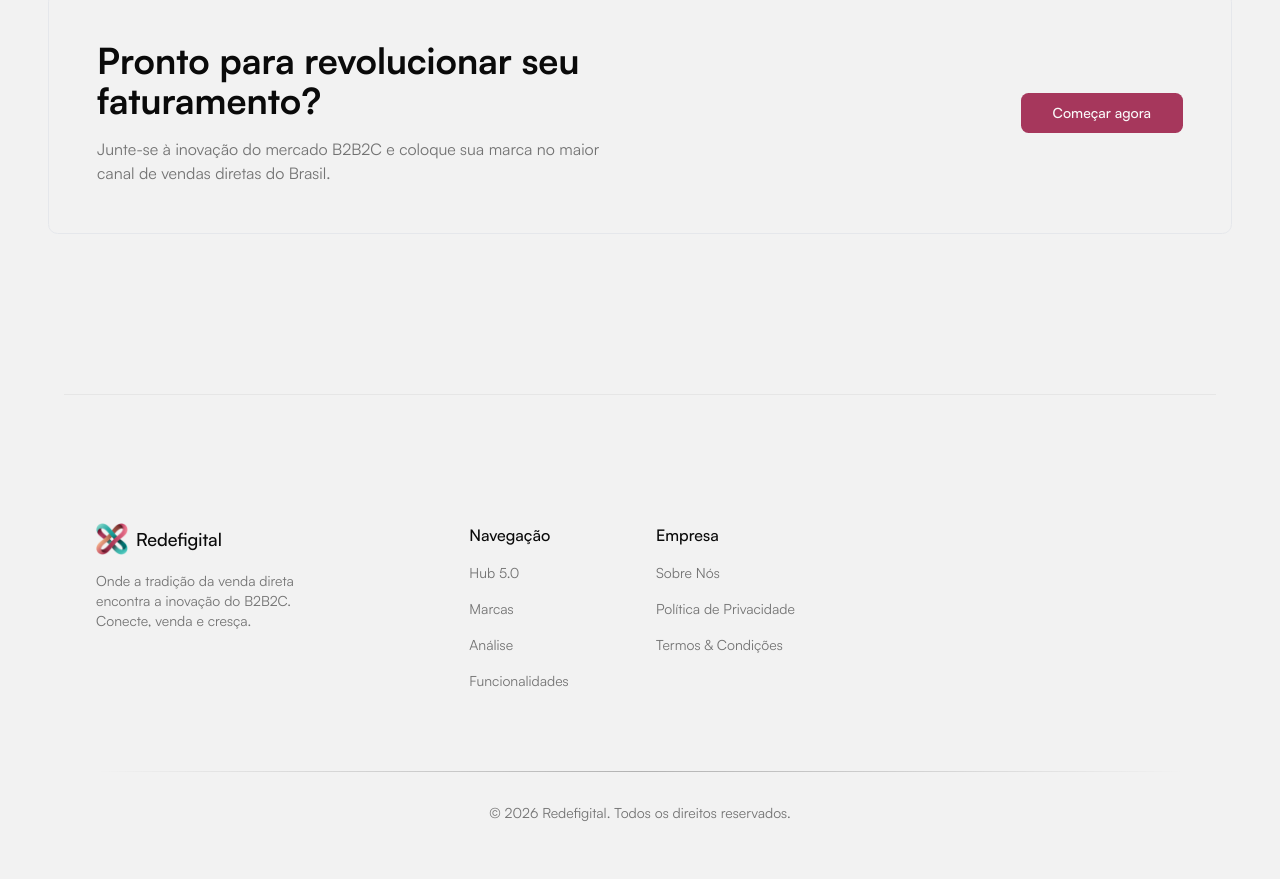
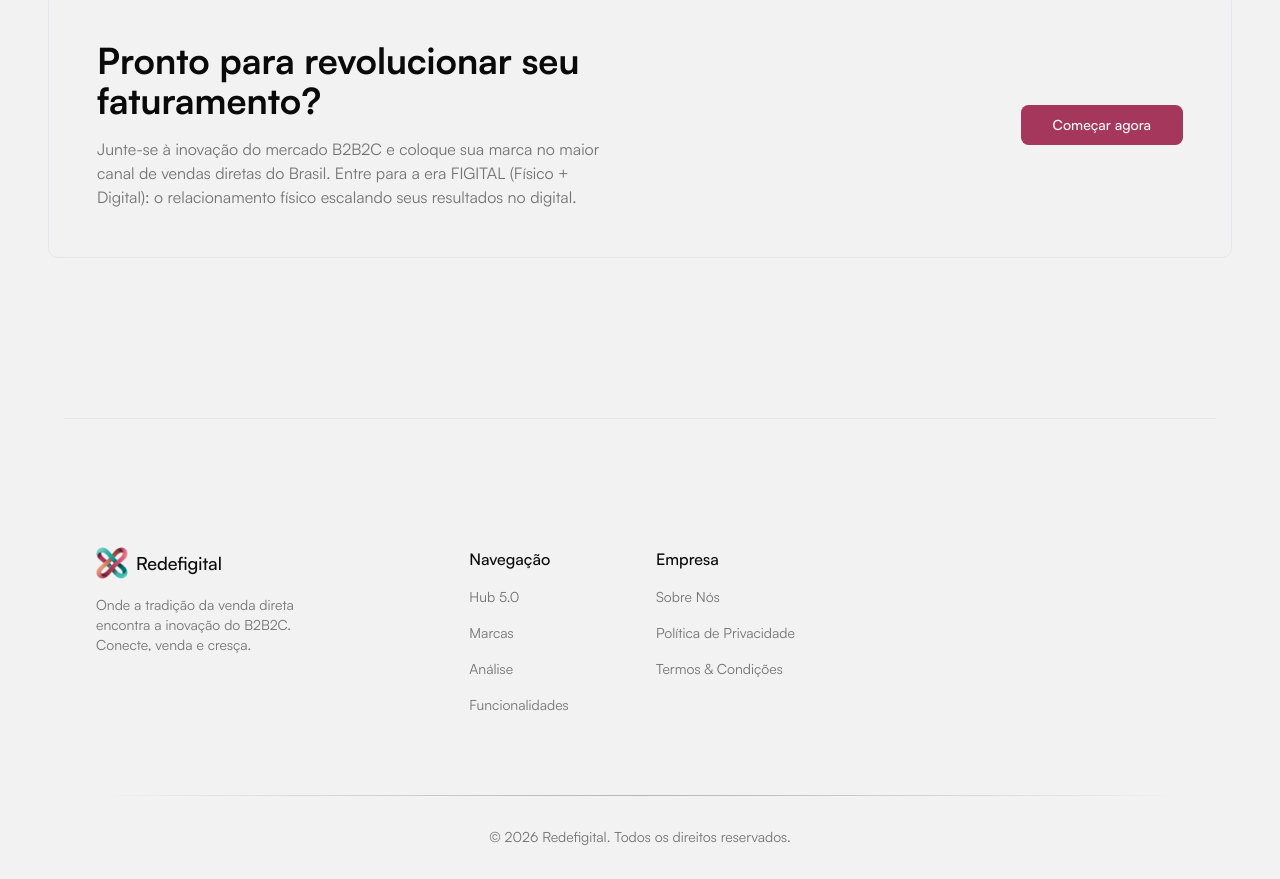
Before and after one commit to diogopimentels/redefigital-lp-parceiro, a Next.js app in the folder redefigital/: page / in a window 1280 px wide. Shown: the part 4628-5507 px from the top of the page. Before the commit the page ends 5483 px from the top, so only its background shows below. Built offline with nearby package versions, Linux system fonts and the light colour scheme.

Commit message:
corrige CTA do parceiro

```diff
--- a/redefigital/src/components/marketing/cta.tsx
+++ b/redefigital/src/components/marketing/cta.tsx
@@ -9,7 +9,7 @@ const Cta = () => {
                 <div className="grid md:grid-cols-2 gap-8 items-center">
                     <div>
                         <h2 className="text-3xl md:text-4xl font-bold text-foreground">Pronto para revolucionar seu faturamento?</h2>
-                        <p className="text-muted-foreground mt-4">Junte-se à inovação do mercado B2B2C e coloque sua marca no maior canal de vendas diretas do Brasil.</p>
+                        <p className="text-muted-foreground mt-4">Junte-se à inovação do mercado B2B2C e coloque sua marca no maior canal de vendas diretas do Brasil. Entre para a era FIGITAL (Físico + Digital): o relacionamento físico escalando seus resultados no digital.</p>
                     </div>
                     <div className="text-center md:text-right">
                         {/* TODO: Adicione o link para o seu aplicativo aqui */}
```
